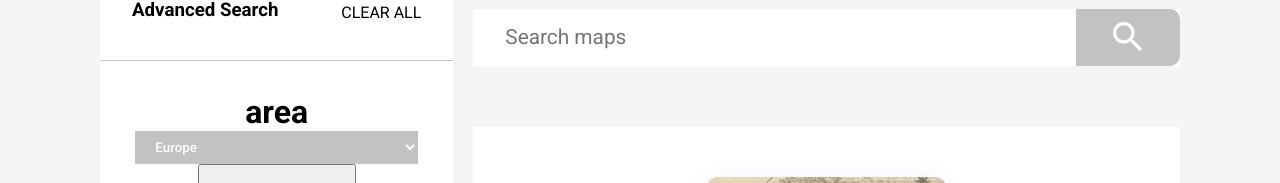
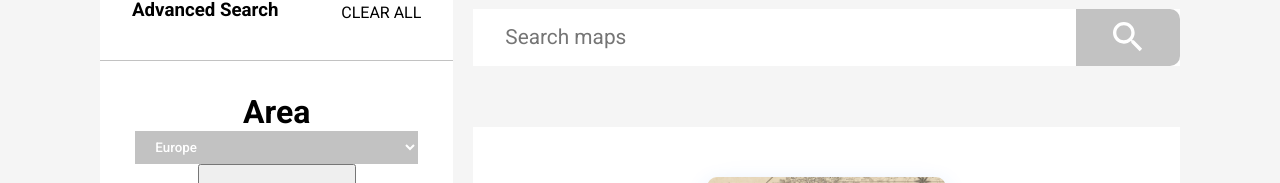
Before and after one commit to kiwiguard/historical-maps, a React (Create React App) app: page /search in a window 1280 px wide. Shown: the part 253-436 px from the top of the page. Built offline with nearby package versions, Linux system fonts and the light colour scheme.

Commit message:
+ flyttat på maplistview visas på rätt ställe

```diff
--- a/src/components/pages/MapView.js
+++ b/src/components/pages/MapView.js
@@ -4,8 +4,7 @@ import { Link } from 'react-router-dom';
 import mapModels from '../../models/mapModels.json';
 import { MapContainer, TileLayer, Marker, Popup } from 'react-leaflet'
 
-function RenderMapModel () {
-    let mapList = mapModels
+export function RenderMapModel (mapList) {
     return (mapList.map((e,i) => {
             return (
             <>
--- a/src/components/pages/Search.js
+++ b/src/components/pages/Search.js
@@ -2,55 +2,68 @@ import '../../App.css';
 import mapModels from '../../models/mapModels.json';
 import SearchBar from '../SearchBar';
 import { useState, useEffect } from 'react';
-import { RenderMapItem } from './MapView';
+import { RenderMapModel } from './MapView';
 import RangeSlider from '../RangeSlider';
 import Cards from '../Cards';
 
-function DropDownMenu({propertyName}){
+
+function Search() {
     let mapList = mapModels;
-    let mapViewItem;
+    let mapViewItemList;
+
+    const DropDownMenu = () => {
+
         const [searchResults, setSearchResults] = useState([]);
-    const [isDone,setIsDone] = useState(false);
-    const [selectedMap, setSelectedMap] = useState({});
+        const [isDone, setIsDone] = useState(false);
         const [searchTerm, setSearchTerm] = useState("");
-    const handleChange = event => {
-        setSearchTerm(event.target.value);
-    };
 
         useEffect(() => {
             const results = mapList.filter(item =>
-            item[propertyName].includes(searchTerm)
+                item.area.includes(searchTerm)
             );
             console.log(results);
             setSearchResults(results);
         }, [searchTerm]);
 
+        const handleChange = event => {
+            setSearchTerm(event.target.value);
+        };
+
+        const uniqueItems = [];
+        mapList.map(item => {
+            var existingItem = uniqueItems.find(x => x.area === item.area)
+            if (!existingItem)
+                uniqueItems.push(item)
+        });
+
+
         const showData = () => {
-        setSelectedMap(searchResults[0]);
             setIsDone(true);
         }
+
         if (isDone) {
-        mapViewItem = RenderMapItem(selectedMap)
+            mapViewItemList = RenderMapModel(searchResults)
         } else {
-        mapViewItem = '';
+            mapViewItemList = '';
         }
+
         return (
             <div>
-            <h1>{propertyName}</h1>
+                <h1>Area</h1>
                 <select onChange={handleChange}>
-            {mapList.map((item, index) => {
+                    {uniqueItems.map((item, index) => {
                         return (
-                    <option key={index} value={item[propertyName]}> {item[propertyName]} </option>
+                            <option key={index} value={item.area}> {item.area} </option>
                         )
                     })}
                 </select>
                 <button onClick={showData} >Show Map</button>
-            {mapViewItem}
+
             </div>
         )
     }
 
-function CheckboxMenuMaker () {
+    const CheckboxMenuMaker = () => {
         let mapList = mapModels
         const handleChange = (e) => {
             mapList.filter(item => item.maker.includes(e.target.value)).map((currentMap, i) => {
@@ -59,14 +72,21 @@ function CheckboxMenuMaker () {
             })
         }
 
+        const uniqueItems = [];
+        mapList.map(item => {
+            var existingItem = uniqueItems.find(x => x.maker === item.maker)
+            if (!existingItem)
+                uniqueItems.push(item)
+        });
+
         return (
             <>
-        <label htmlFor='filterMaker' className='filter-label'>Maker</label><br/>
-            {mapList.map((item, index) => {
+                <label htmlFor='filterMaker' className='filter-label'>Maker</label><br />
+                {uniqueItems.map((item, index) => {
                     return (
                         <div className='checkbox-option' key={index}>
-                    <label htmlFor={item.maker} className='filter-checkbox-label'>{item.maker}</label><br/>
-                    <input type='checkbox' value={item.maker} name={item.maker} onChange={handleChange}/>
+                            <label htmlFor={item.maker} className='filter-checkbox-label'>{item.maker}</label><br />
+                            <input type='checkbox' value={item.maker} name={item.maker} onChange={handleChange} />
                         </div>
                     )
                 })}
@@ -74,10 +94,12 @@ function CheckboxMenuMaker () {
         )
     }
 
-function Search () {
+
     const { search } = window.location;
     const query = new URLSearchParams(search).get('search-bar');
     const [searchQuery, setSearchQuery] = useState(query || '');
+
+
 
     // let areaList = mapList.map((e,i) => { return e.area })
     // console.log(areaList)
@@ -91,12 +113,12 @@ function Search () {
                             <p>CLEAR ALL</p>
                         </div>
                         <div className='filter-div--options'>
-                        <DropDownMenu propertyName='area'/>
-                        <CheckboxMenuMaker/>
+                            {DropDownMenu()}
+                            {CheckboxMenuMaker()}
                             <RangeSlider />
                             <div className='filter-div--community-options'>
                                 <div className='checkbox-option'>
-                                <label htmlFor='community-annotations' className='filter-checkbox-community-label'>Community Annotations</label><br/>
+                                    <label htmlFor='community-annotations' className='filter-checkbox-community-label'>Community Annotations</label><br />
                                     <input type='checkbox' value='community-annotations' name='community-annotations' />
                                 </div>
                             </div>
@@ -110,11 +132,13 @@ function Search () {
                     </div>
                     <div className='result-container'>
                         <Cards />
+                        {mapViewItemList}
                     </div>
                 </div>
             </div>
         </>
     )
+
 }
 
 export default Search;
--- a/src/models/mapModels.json
+++ b/src/models/mapModels.json
@@ -34,5 +34,17 @@
         "description" : "Karta över baltic sea",
         "link" : "https://en.wikipedia.org/wiki/Johannes_van_Keulen",
         "clickType" : "OpenCard"
+    },
+    {
+        "id" : "4",
+        "path" : "../../maps/1700_Baltic_GVKeulen/{z}/{x}/{y}.jpg",
+        "name" : "Baltic Sea",
+        "startDate" : "1700",
+        "endDate" : "1723",
+        "area" : "Baltic Sea",
+        "maker" : "Gerart van Keulen",
+        "description" : "Karta över baltic sea",
+        "link" : "https://en.wikipedia.org/wiki/Johannes_van_Keulen",
+        "clickType" : "OpenCard"
     }
 ]
```
Lines whose indentation alone changed are shown as unchanged.
